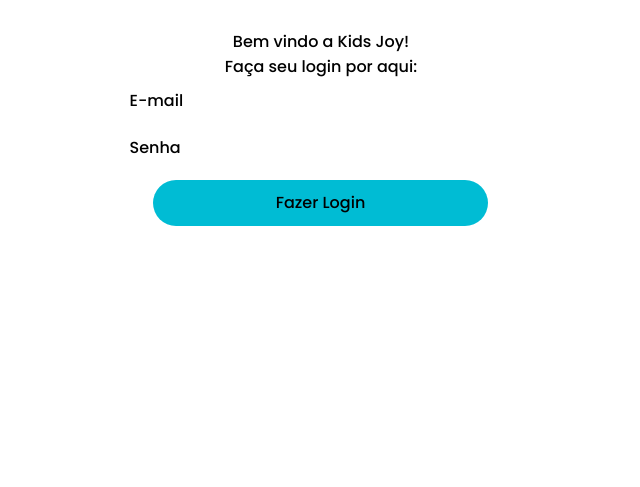
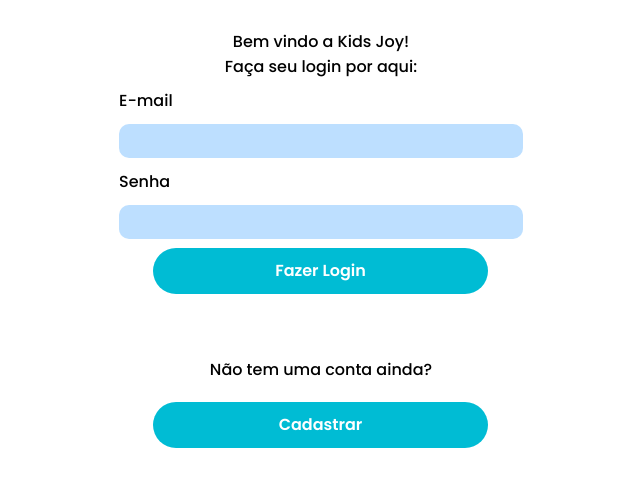
Before and after one commit to PlopesK/KidsJoy, a plain HTML site: page login/login.html in a window 1280 px wide. Shown: the part 275-762 px from the top of the page, without its empty margins (319-959 px from the left). Drawn offline with nearby package versions, Linux system fonts and the light colour scheme.

Commit message:
Login complete

```diff
--- a/login/login.css
+++ b/login/login.css
@@ -7,13 +7,12 @@
     padding: 0;
     outline: none;
     font-family: 'Poppins', sans-serif;
-
 }
 
 a {
     text-decoration: none;
-    font-size: 18px;
-    color: #326CD1;
+    color: white;
+    font-weight: bold;
 }
 
 body{
@@ -21,6 +20,7 @@ body{
     align-items: center;
     justify-content: center;
     min-height: 100vh;
+    overflow-x: hidden;
 }
 
 .login {
@@ -56,14 +56,29 @@ body{
     width: 383px;
 }
 
+#email, #password{
+    background-color: rgba(189, 223, 255, 1);
+    color: black;
+    border: 2px solid transparent;
+    border-radius: 10px;
+    width: 400px;
+    height: 30px;
+}
+
 .button {
     align-items: flex-start;
     background-color: var(--robins-egg-blue);
+    color: white;
     border-radius: 40px;
     display: flex;
     margin-right: 1px;
     margin-top: 9px;
     min-width: 335px;
+    cursor: pointer;
+}
+
+.button:hover{
+    animation: link 3s infinite;
 }
 
 .logo {
@@ -103,6 +118,22 @@ body{
       animation: rotate 2s infinite;
   }
 
+
+/* Animations */
+@keyframes link {
+    from {
+      font-size: 100%;
+    }
+
+    50% {
+      font-size: 115%;
+    }
+
+    to {
+      font-size: 100%;
+    }
+  }
+
 @keyframes rotate {
   50% {
       transform: rotateZ(0.5turn);
--- a/login/login.html
+++ b/login/login.html
@@ -23,17 +23,25 @@
         <div class="login screen">
             <img class="logo" src="../img/logo2.jpg"/>
             <p class="bem-vindo valign-text-middle">
-            Bem vindo a Kids Joy!<br/>
-            Faça seu login por aqui:
+                Bem vindo a Kids Joy!<br/>
+                Faça seu login por aqui:
             </p>
             <div class="input-field">
                 <div class="field valign-text-middle">E-mail</div>
+                <input type="email" id="email">
             </div>
-            <div class="input-field-1">
+            <div class="input-field">
                 <div class="field valign-text-middle">Senha</div>
+                <input type="password" id="password">
             </div>
             <div class="button">
-                <div class="fazer-login valign-text-middle">Fazer Login</div>
+                <div class="fazer-login valign-text-middle"><a href="index.html">Fazer Login</a></div>
+            </div>
+            <p class="bem-vindo valign-text-middle">
+                Não tem uma conta ainda?
+            </p>
+            <div class="button">
+                <div class="fazer-login valign-text-middle"><a href="cadas.html">Cadastrar</a></div>
             </div>
     </body>
 </html>
```
